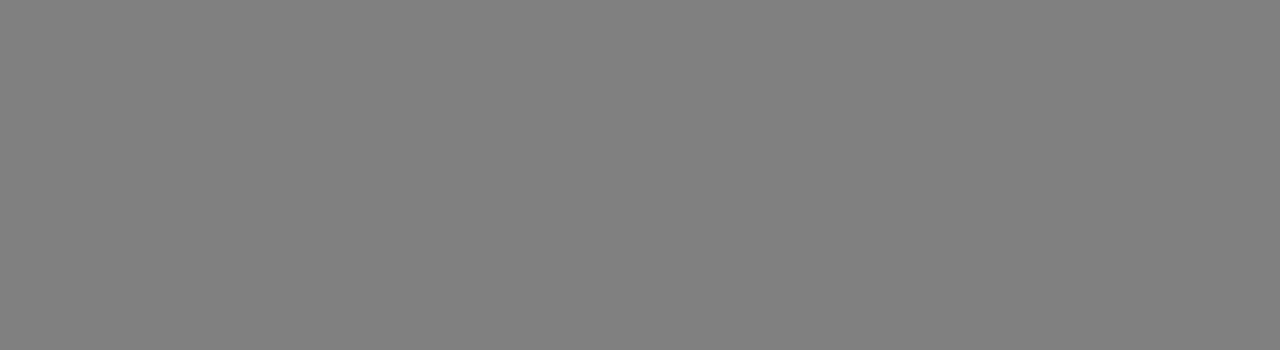
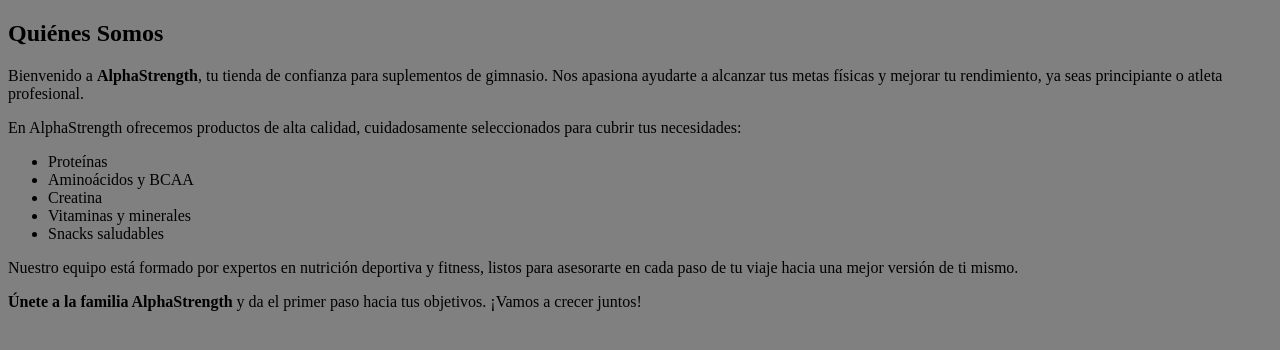
Before and after one commit to 4rbito/Proyecto_LM_GYM, a plain HTML site: page pag/Nosotros.html in a window 1280 px wide. Drawn offline with Linux system fonts and the light colour scheme.

Commit message:
Actualizado

```diff
--- a/pag/Nosotros.html
+++ b/pag/Nosotros.html
@@ -9,6 +9,30 @@
     <title>Nosotros</title>
 </head>
 <body>
-
+    <section class="about-us">
+        <div class="container">
+          <h1>Quiénes Somos</h1>
+          <p>
+            Bienvenido a <strong>AlphaStrength</strong>, tu tienda de confianza para suplementos de gimnasio.
+            Nos apasiona ayudarte a alcanzar tus metas físicas y mejorar tu rendimiento, ya seas principiante o atleta profesional.
+          </p>
+          <p>
+            En AlphaStrength ofrecemos productos de alta calidad, cuidadosamente seleccionados para cubrir tus necesidades:
+            <ul>
+              <li>Proteínas</li>
+              <li>Aminoácidos y BCAA</li>
+              <li>Creatina</li>
+              <li>Vitaminas y minerales</li>
+              <li>Snacks saludables</li>
+            </ul>
+          </p>
+          <p>
+            Nuestro equipo está formado por expertos en nutrición deportiva y fitness, listos para asesorarte en cada paso de tu viaje hacia una mejor versión de ti mismo.
+          </p>
+          <p>
+            <strong>Únete a la familia AlphaStrength</strong> y da el primer paso hacia tus objetivos. ¡Vamos a crecer juntos!
+          </p>
+        </div>
+      </section>
 </body>
 </html>
```
